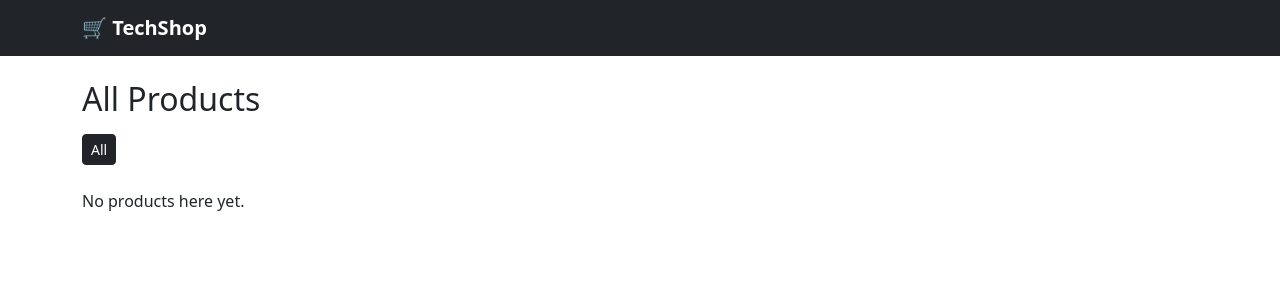
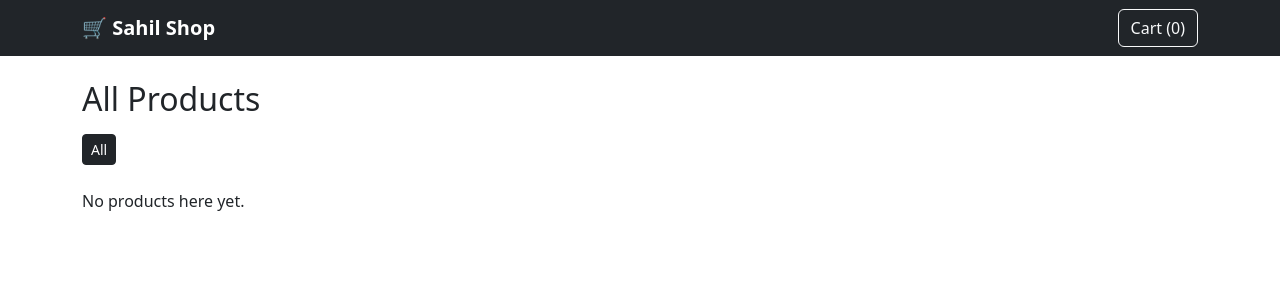
Before and after one commit to shawkatsahil/Ecommerce--django, a Django app: page / in a window 1280 px wide. Shown: the top 300 px of the page. Run offline with Django 5.2, Linux system fonts and the light colour scheme; data that the repository does not hold is empty.

Commit message:
Step 6: session-based shopping cart

```diff
--- /dev/null
+++ b/cart/cart.py
@@ -0,0 +1,50 @@
+CART_SESSION_ID = "cart"
+
+
+class Cart:
+    def __init__(self, request):
+        self.session = request.session
+        cart = self.session.get(CART_SESSION_ID)
+        if cart is None:
+            cart = self.session[CART_SESSION_ID] = {}
+        self.cart = cart  # looks like {"3": 2, "5": 1}  (product id: quantity)
+
+    def add(self, product, quantity=1, override=False):
+        pid = str(product.id)
+        if override:
+            self.cart[pid] = quantity
+        else:
+            self.cart[pid] = self.cart.get(pid, 0) + quantity
+        # never more than we have in stock, never less than 1
+        self.cart[pid] = max(1, min(self.cart[pid], product.stock))
+        self.save()
+
+    def remove(self, product):
+        pid = str(product.id)
+        if pid in self.cart:
+            del self.cart[pid]
+            self.save()
+
+    def save(self):
+        self.session.modified = True
+
+    def clear(self):
+        del self.session[CART_SESSION_ID]
+        self.save()
+
+    def __iter__(self):
+        from store.models import Product
+        products = Product.objects.filter(id__in=self.cart.keys())
+        for product in products:
+            quantity = self.cart[str(product.id)]
+            yield {
+                "product": product,
+                "quantity": quantity,
+                "total_price": product.price * quantity,
+            }
+
+    def __len__(self):
+        return sum(self.cart.values())
+
+    def get_total_price(self):
+        return sum(item["total_price"] for item in self)
--- /dev/null
+++ b/cart/context_processors.py
@@ -0,0 +1,5 @@
+from .cart import Cart
+
+
+def cart(request):
+    return {"cart": Cart(request)}
--- /dev/null
+++ b/cart/urls.py
@@ -0,0 +1,10 @@
+from django.urls import path
+from . import views
+
+app_name = "cart"
+
+urlpatterns = [
+    path("", views.cart_detail, name="cart_detail"),
+    path("add/<int:product_id>/", views.cart_add, name="cart_add"),
+    path("remove/<int:product_id>/", views.cart_remove, name="cart_remove"),
+]
--- a/config/settings.py
+++ b/config/settings.py
@@ -65,6 +65,7 @@ TEMPLATES = [
                 'django.template.context_processors.request',
                 'django.contrib.auth.context_processors.auth',
                 'django.contrib.messages.context_processors.messages',
+                'cart.context_processors.cart',
             ],
         },
     },
--- a/config/urls.py
+++ b/config/urls.py
@@ -21,6 +21,7 @@ from django.urls import path, include
 
 urlpatterns = [
     path("admin/", admin.site.urls),
+    path("cart/", include("cart.urls")),
     path("", include("store.urls")),
 ]
 
--- a/templates/base.html
+++ b/templates/base.html
@@ -7,9 +7,12 @@
   <link href="https://cdn.jsdelivr.net/npm/bootstrap@5.3.3/dist/css/bootstrap.min.css" rel="stylesheet">
 </head>
 <body>
-  <nav class="navbar navbar-dark bg-dark mb-4">
+   <nav class="navbar navbar-dark bg-dark mb-4">
     <div class="container">
-      <a class="navbar-brand fw-bold" href="{% url 'store:product_list' %}">🛒 TechShop</a>
+      <a class="navbar-brand fw-bold" href="{% url 'store:product_list' %}">🛒 Sahil Shop</a>
+      <a class="btn btn-outline-light" href="{% url 'cart:cart_detail' %}">
+        Cart ({{ cart|length }})
+      </a>
     </div>
   </nav>
 
```
Also changed, not shown: cart/templates/cart/detail.html (added, +60 -0 lines), cart/views.py (+34 -1 lines), store/templates/store/product_detail.html (+6 -1 lines).
